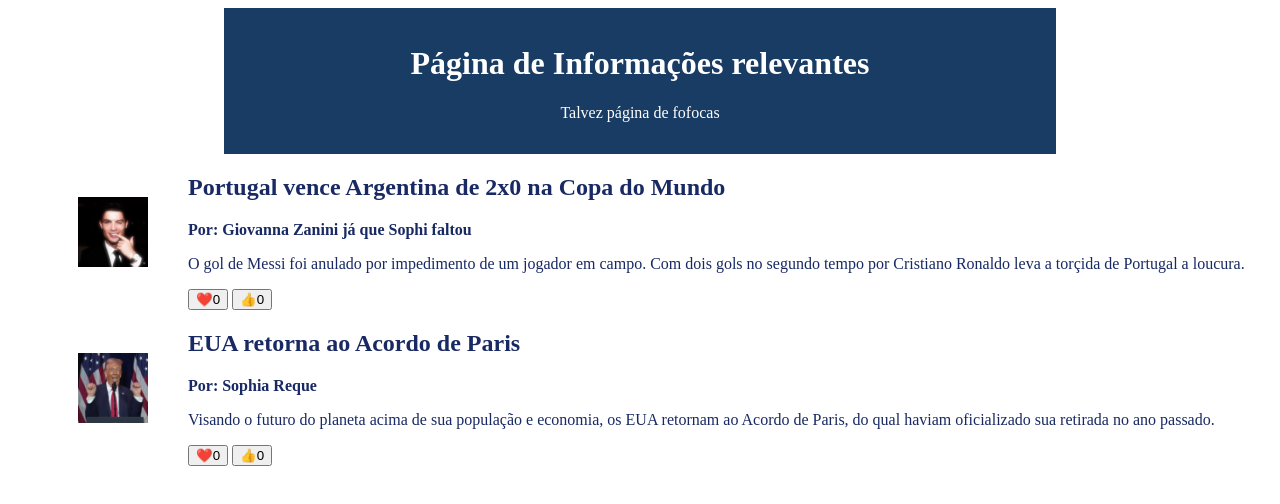
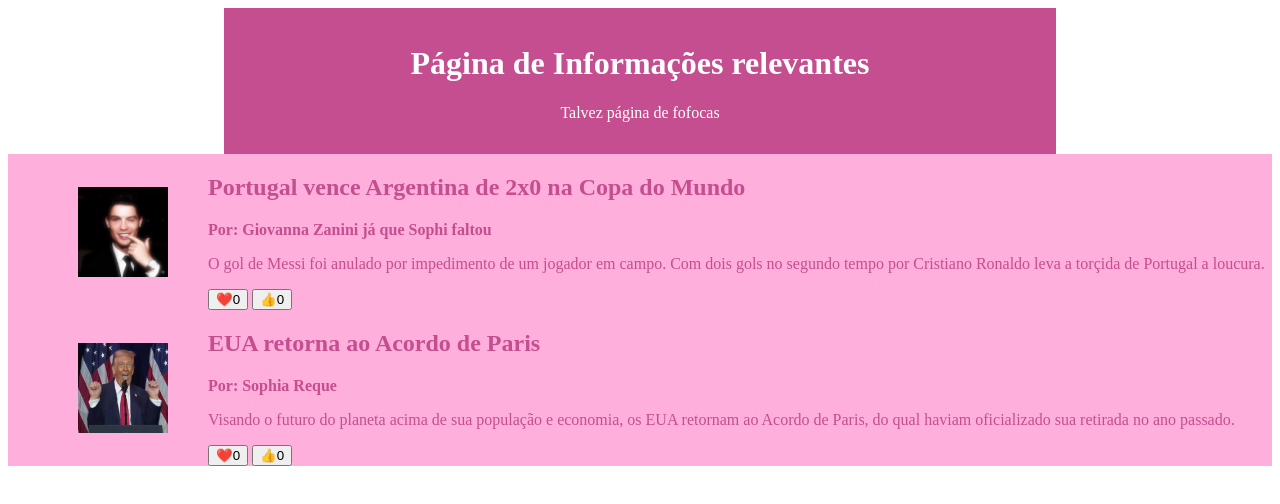
Before and after one commit to sosophiphiphi/Projeto-Html-2-trimestre, a plain HTML site: page index.html in a window 1280 px wide. Drawn offline with Linux system fonts and the light colour scheme.

Commit message:
ablublublheh

```diff
--- a/index.html
+++ b/index.html
@@ -15,7 +15,7 @@
         <p>Talvez página de fofocas</p>
         <style>
             header {
-                background-color: #183C63;
+                background-color: #c44e8f;
                 color: #FFFFFF;
                 text-align: center;
                 max-width: 800px;
@@ -24,8 +24,8 @@
             }
 
             main {
-                background-color: #FFFFFF;
-                color: #182963;
+                background-color: #ffafdb;
+                color: #c44e8f;
 
             }
 
@@ -34,8 +34,8 @@
             }
 
             img {
-                width: 70px;
-                height: 70px;
+                width: 90px;
+                height: 90px;
                 margin-top: auto;
                 margin-bottom: auto;
                 margin-left: 70px;
```
